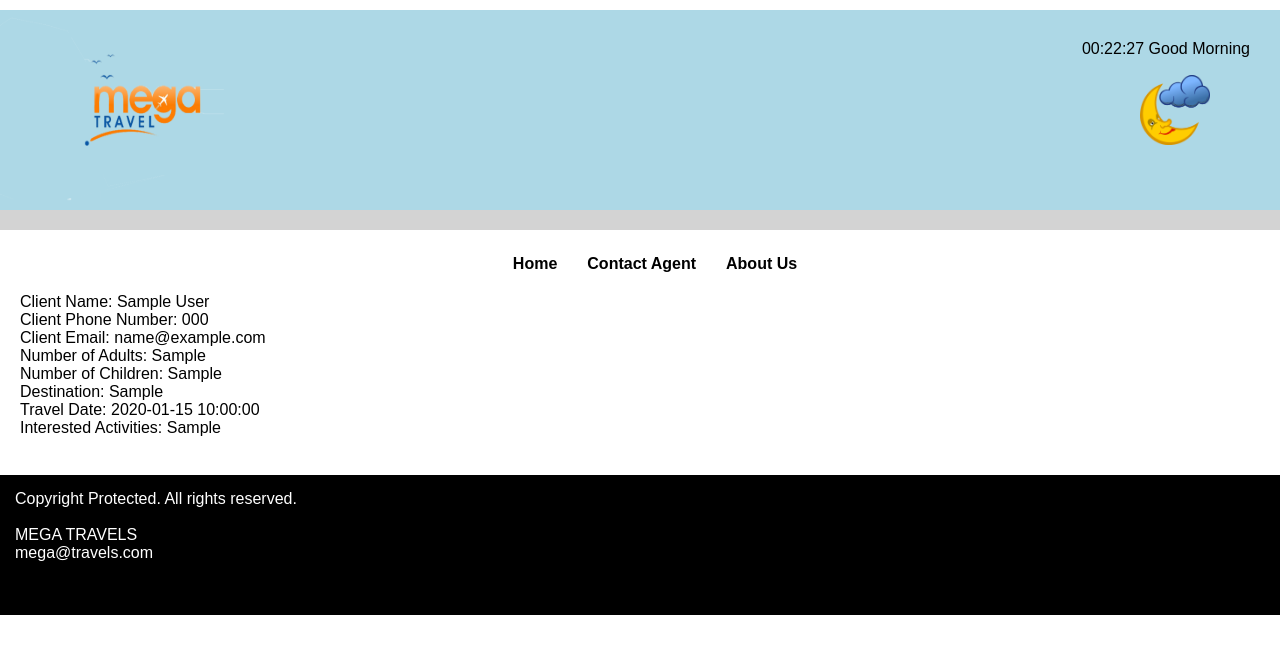
After one commit to Christine-R/ITC475-Adv-Web-Dev, a PHP site: page /admin.php in a window 1280 px wide. The commit adds this page. Shown: the top 654 px of the page. Run offline with PHP 8.4, Linux system fonts and the light colour scheme; tables that the repository leaves empty or names only in its code hold one stand-in row (values such as "Sample post").

Commit message:
Form data in SQL
In confirm.php, store form data in a SQL table. Create admin.php to loop through records and display to viewport. Login.php and delete_records.php assist DDL.

```diff
--- /dev/null
+++ b/MegaTravel/admin.php
@@ -0,0 +1,70 @@
+<!--
+CHRISTINE ROEDER
+ITC 475 FA22
+-->
+<!DOCTYPE html>
+<html lang="en">
+    <head>
+        <title>Mega Travel</title>
+        <meta name="viewport" content="width=device-width, initial-scale=1">
+        <meta charset="utf-8">
+        <meta name="description" content="Mega Travel | Contact Request Information Submitted">
+        <meta name="robots" content="nofollow">
+        <link rel="stylesheet" href="style.css">
+        <style>
+            p { margin-left: 20px; }
+        </style>
+        <script src="welcome.js"></script>
+    </head>
+
+    <body onload="currentTime()">
+
+        <header>
+            <img src="images/mega-travel-logo.png" alt="Mega Travel logo" width="300" height="200">
+            <div id="timeOfDay"></div><br>
+            <img id="sunMoon" src="images/sun.png" alt="Sun or moon icon">
+        </header>
+
+        <nav>
+            <ul>
+                <li><a href="index.html">Home</a></li>
+                <li><a href="contact-agent.html">Contact Agent</a></li>
+                <li><a href="about-us.html">About Us</a></li>
+            </ul>
+        </nav>
+
+        <div style="margin-left: 20px;">
+        <?php
+        /* Fetch all client-submitted requests one row at a time */
+        require_once 'login.php';
+
+        try {
+            $pdo = new PDO($attr, $user, $pass, $opts);
+        }
+        catch (PDOException $e) {
+            throw new PDOException($e->getMessage(), (int)$e->getCode());
+        }
+
+        $query  = "SELECT * FROM requests";
+        $result = $pdo->query($query);
+
+        while ($row = $result->fetch()) {
+            echo 'Client Name: ' . htmlspecialchars($row['fname']) . ' ' . htmlspecialchars($row['lname']) . "<br>";
+            echo 'Client Phone Number: ' . htmlspecialchars($row['phone']) . "<br>";
+            echo 'Client Email: ' . htmlspecialchars($row['email']) . "<br>";
+            echo 'Number of Adults: ' . htmlspecialchars($row['num_adults']) . "<br>";
+            echo 'Number of Children: ' . htmlspecialchars($row['num_children']) . "<br>";
+            echo 'Destination: ' . htmlspecialchars($row['destin']) . "<br>";
+            echo 'Travel Date: ' . htmlspecialchars($row['travel_date']) . "<br>";
+            echo 'Interested Activities: ' . htmlspecialchars($row['activities']) . "<br><br>";
+        }
+        ?>
+        </div>
+
+        <footer>
+            Copyright Protected. All rights reserved.<br><br>
+            MEGA TRAVELS<br>
+            mega@travels.com
+        </footer>
+    </body>
+</html>
--- /dev/null
+++ b/MegaTravel/login.php
@@ -0,0 +1,14 @@
+<?php
+/* access database */
+$host = 'localhost';
+$data = 'publications';
+$user = 'root';
+$pass = 'mysql';
+$chrs = 'utf8mb4';
+$attr = "mysql:host=$host;dbname=$data;charset=$chrs";
+$opts = [
+    PDO::ATTR_ERRMODE               => PDO::ERRMODE_EXCEPTION,
+    PDO::ATTR_DEFAULT_FETCH_MODE    => PDO::FETCH_ASSOC,
+    PDO::ATTR_EMULATE_PREPARES      => false,
+];
+?>
```
Also changed, not shown: MegaTravel/confirm.php (+49 -14 lines), MegaTravel/delete_records.php (added, +14 -0 lines).
